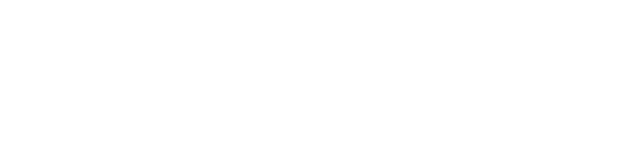
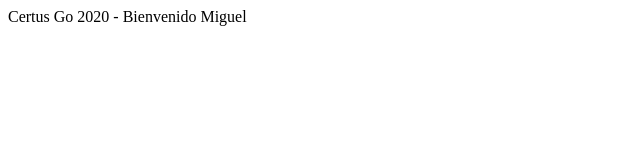
Before and after one commit to Miguel19-mendoza/74623563.github.io, a plain HTML site: page index.html in a window 1280 px wide. Shown: the whole page, without its empty margins (0-640 px from the left). Drawn offline with Linux system fonts and the light colour scheme.

Commit message:
enviado para pruebas

```diff
--- a/index.html
+++ b/index.html
@@ -7,6 +7,6 @@
     <title>titulo Miguel Mendoza Rivera</title>
 </head>
 <body>
-
+    Certus Go 2020 - Bienvenido Miguel
 </body>
 </html>
```
